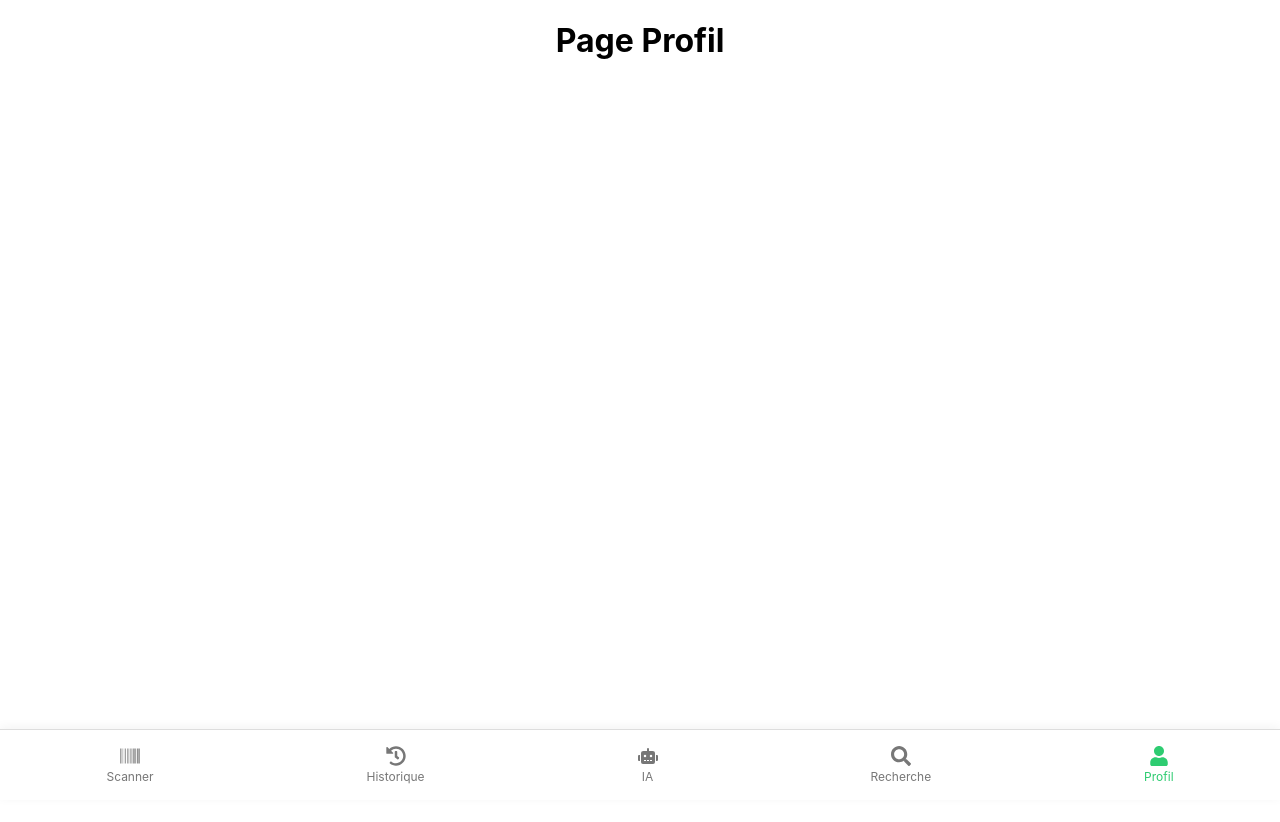
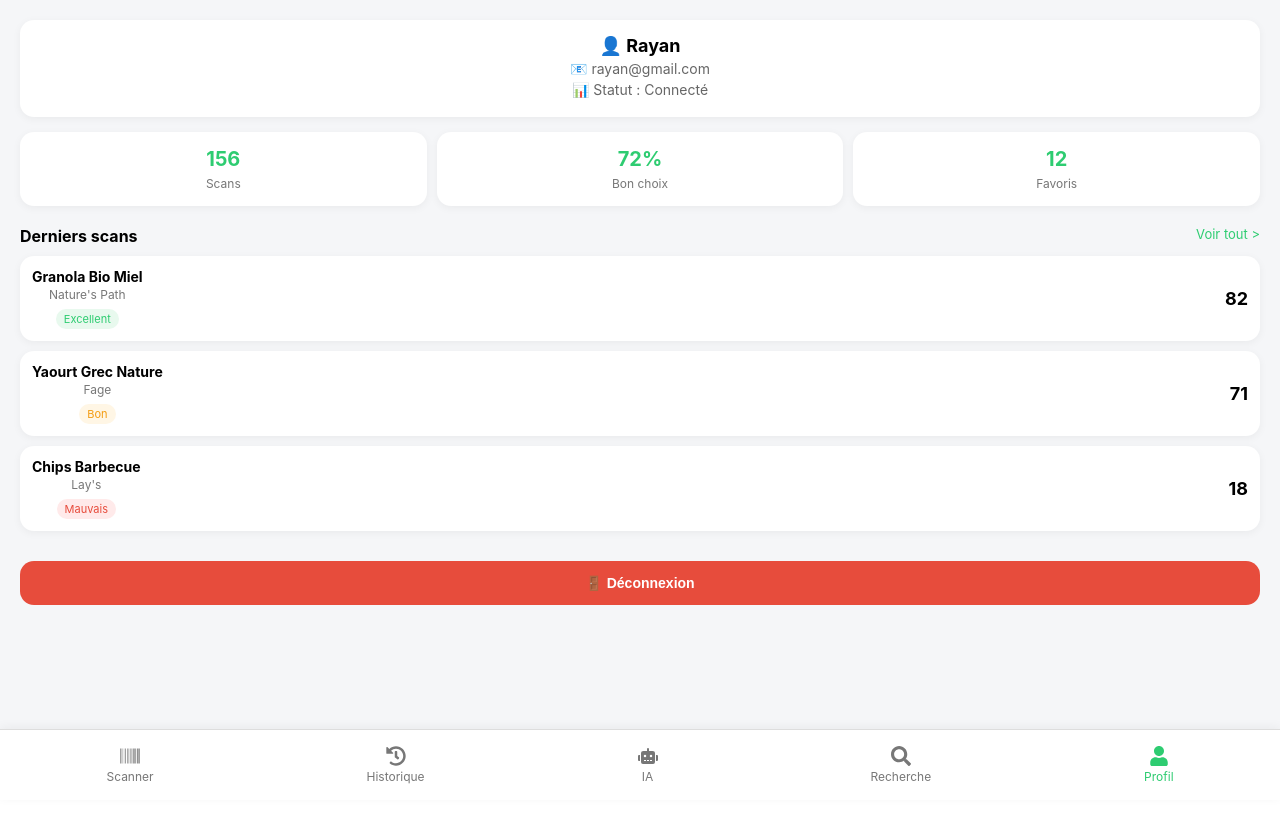
Before and after one commit to Rayan-bdo/FoodIQ, a React (Create React App) app in the folder frontend/: page /profil in a window 1280 px wide. Shown: the top 822 px of the page. Before the commit the page ends 800 px from the top, so only its background shows below. Built offline with nearby package versions, Linux system fonts and the light colour scheme.

Commit message:
test termine

```diff
--- a/frontend/src/App.js
+++ b/frontend/src/App.js
@@ -3,12 +3,13 @@ import { BrowserRouter as Router, Routes, Route, useLocation } from 'react-route
 import { AnimatePresence, motion } from 'framer-motion';
 import Navbar from './components/navbar/navbar';
 
-// IMPORT TES PAGES
+// PAGES
 import Scanner from './components/pages/Scanner';
 import Historique from './components/pages/Historique';
 import IA from './components/pages/IA';
 import Recherche from './components/pages/Recherche';
 import Profil from './components/pages/Profil';
+import Login from './components/pages/Login'; // 🔥 AJOUT IMPORTANT
 
 // 🎬 Animations
 const pageVariants = {
@@ -30,6 +31,13 @@ function AnimatedRoutes() {
   return (
     <AnimatePresence mode="wait">
       <Routes location={location} key={location.pathname}>
+
+        {/* 🔐 LOGIN = page d’entrée */}
+        <Route path="/" element={
+          <motion.div initial="initial" animate="in" exit="out" variants={pageVariants} transition={pageTransition}>
+            <Login />
+          </motion.div>
+        } />
 
         <Route path="/scanner" element={
           <motion.div initial="initial" animate="in" exit="out" variants={pageVariants} transition={pageTransition}>
@@ -61,10 +69,10 @@ function AnimatedRoutes() {
           </motion.div>
         } />
 
-        {/* Page par défaut */}
+        {/* fallback */}
         <Route path="*" element={
           <motion.div initial="initial" animate="in" exit="out" variants={pageVariants} transition={pageTransition}>
-            <Scanner />
+            <Login />
           </motion.div>
         } />
 
@@ -83,6 +91,7 @@ function App() {
           <AnimatedRoutes />
         </main>
 
+        {/* ⚠️ IMPORTANT: Navbar cachée sur login */}
         <Navbar />
 
       </div>
--- a/frontend/src/components/navbar/navbar.css
+++ b/frontend/src/components/navbar/navbar.css
@@ -1,22 +1,37 @@
 .navbar {
   position: fixed;
   bottom: 0;
+  left: 0;
+
   width: 100%;
   height: 70px;
+
   background-color: #ffffff;
+
   display: flex;
   justify-content: space-around;
   align-items: center;
+
   border-top: 1px solid #ddd;
   box-shadow: 0 -2px 10px rgba(0, 0, 0, 0.05);
+
+  z-index: 1000; /* 🔥 IMPORTANT : passe au-dessus du contenu */
+}
+
+/* 👇 évite que le contenu soit caché par la navbar */
+body {
+  margin: 0;
+  padding-bottom: 80px; /* 🔥 clé du fix global */
 }
 
 .nav-item {
   display: flex;
   flex-direction: column;
   align-items: center;
+
   font-size: 12px;
   color: #777;
+
   cursor: pointer;
   transition: all 0.2s ease;
 }
--- /dev/null
+++ b/frontend/src/components/pages/Login.css
@@ -0,0 +1,48 @@
+.login-container {
+  height: 100vh;
+  display: flex;
+  justify-content: center;
+  align-items: center;
+  background: #f9f9f9;
+}
+
+.login-card {
+  background: white;
+  padding: 30px;
+  border-radius: 12px;
+  box-shadow: 0 10px 30px rgba(0,0,0,0.1);
+  width: 320px;
+  text-align: center;
+}
+
+.login-form {
+  display: flex;
+  flex-direction: column;
+  margin-top: 20px;
+}
+
+.login-form input {
+  margin-bottom: 15px;
+  padding: 10px;
+  border-radius: 8px;
+  border: 1px solid #ccc;
+}
+
+.login-form input:focus {
+  border-color: #2ecc71;
+  outline: none;
+}
+
+.login-form button {
+  padding: 10px;
+  border: none;
+  border-radius: 8px;
+  background-color: #2ecc71;
+  color: white;
+  font-weight: bold;
+  cursor: pointer;
+}
+
+.login-form button:hover {
+  background-color: #27ae60;
+}
--- /dev/null
+++ b/frontend/src/components/pages/Login.jsx
@@ -0,0 +1,77 @@
+import React, { useState } from "react";
+import { useNavigate } from "react-router-dom";
+import "./Login.css";
+
+export default function Login() {
+  const [isLogin, setIsLogin] = useState(true);
+
+  const [email, setEmail] = useState("");
+  const [password, setPassword] = useState("");
+  const [username, setUsername] = useState("");
+
+  const navigate = useNavigate();
+
+  const handleSubmit = (e) => {
+    e.preventDefault();
+
+    if (email && password) {
+      if (isLogin) {
+        // LOGIN
+        localStorage.setItem("user", JSON.stringify({ email }));
+        navigate("/profil");
+      } else {
+        // REGISTER
+        localStorage.setItem("user", JSON.stringify({ email, username }));
+        navigate("/profil");
+      }
+    } else {
+      alert("Remplis tous les champs !");
+    }
+  };
+
+  return (
+    <div className="login-container">
+      <div className="login-card">
+
+        <h2>{isLogin ? "Se connecter" : "S'inscrire"}</h2>
+
+        <form onSubmit={handleSubmit} className="login-form">
+
+          {!isLogin && (
+            <input
+              type="text"
+              placeholder="Nom d'utilisateur"
+              onChange={(e) => setUsername(e.target.value)}
+            />
+          )}
+
+          <input
+            type="email"
+            placeholder="Email"
+            onChange={(e) => setEmail(e.target.value)}
+          />
+
+          <input
+            type="password"
+            placeholder="Mot de passe"
+            onChange={(e) => setPassword(e.target.value)}
+          />
+
+          <button type="submit">
+            {isLogin ? "Connexion" : "Créer un compte"}
+          </button>
+        </form>
+
+        <p
+          onClick={() => setIsLogin(!isLogin)}
+          style={{ cursor: "pointer", color: "#2ecc71", marginTop: "10px" }}
+        >
+          {isLogin
+            ? "Pas de compte ? S'inscrire"
+            : "Déjà un compte ? Se connecter"}
+        </p>
+
+      </div>
+    </div>
+  );
+}
--- /dev/null
+++ b/frontend/src/components/pages/Profil.css
@@ -0,0 +1,155 @@
+.profil-container {
+  padding: 20px;
+  padding-bottom: 110px; /* 🔥 évite que la navbar cache le bouton */
+  background: #f5f6f8;
+  min-height: 100vh;
+  box-sizing: border-box;
+}
+
+/* 👤 HEADER USER */
+.user-header {
+  background: white;
+  padding: 15px;
+  border-radius: 14px;
+  margin-bottom: 15px;
+  box-shadow: 0 2px 8px rgba(0, 0, 0, 0.05);
+}
+
+.user-header h2 {
+  margin: 0;
+  font-size: 18px;
+}
+
+.user-header p {
+  margin: 4px 0;
+  color: #666;
+  font-size: 14px;
+}
+
+/* 📊 STATS */
+.stats-container {
+  display: flex;
+  gap: 10px;
+  margin-bottom: 20px;
+}
+
+.stat-card {
+  flex: 1;
+  background: white;
+  padding: 15px;
+  border-radius: 14px;
+  text-align: center;
+  box-shadow: 0 2px 8px rgba(0, 0, 0, 0.05);
+}
+
+.stat-card h3 {
+  margin: 0;
+  font-size: 20px;
+  color: #2ecc71;
+}
+
+.stat-card p {
+  margin: 5px 0 0;
+  font-size: 12px;
+  color: #777;
+}
+
+/* 📜 HISTORY */
+.history-container {
+  margin-bottom: 20px;
+}
+
+.history-header {
+  display: flex;
+  justify-content: space-between;
+  margin-bottom: 10px;
+}
+
+.history-header h3 {
+  margin: 0;
+  font-size: 16px;
+}
+
+.history-header span {
+  font-size: 13px;
+  color: #2ecc71;
+  cursor: pointer;
+}
+
+/* 🧾 SCAN CARD */
+.scan-card {
+  display: flex;
+  justify-content: space-between;
+  align-items: center;
+
+  background: white;
+  padding: 12px;
+  border-radius: 14px;
+  margin-bottom: 10px;
+
+  box-shadow: 0 2px 8px rgba(0, 0, 0, 0.05);
+}
+
+.scan-card h4 {
+  margin: 0;
+  font-size: 14px;
+}
+
+.scan-card p {
+  margin: 2px 0;
+  font-size: 12px;
+  color: #777;
+}
+
+/* 🏷 LABELS */
+.label {
+  font-size: 11px;
+  padding: 3px 8px;
+  border-radius: 10px;
+  display: inline-block;
+  margin-top: 5px;
+}
+
+.label.excellent {
+  background: #e8f9ee;
+  color: #2ecc71;
+}
+
+.label.bon {
+  background: #fff6e5;
+  color: #f39c12;
+}
+
+.label.mauvais {
+  background: #ffeaea;
+  color: #e74c3c;
+}
+
+/* 🔢 SCORE */
+.score {
+  font-size: 18px;
+  font-weight: bold;
+}
+
+/* 🚪 LOGOUT BUTTON */
+.logout-btn {
+  width: 100%;
+  padding: 14px;
+
+  background: #e74c3c;
+  color: white;
+  border: none;
+  border-radius: 14px;
+
+  font-size: 14px;
+  font-weight: bold;
+
+  cursor: pointer;
+
+  margin-top: 10px;
+  margin-bottom: 20px;
+}
+
+.logout-btn:hover {
+  background: #c0392b;
+}
--- a/frontend/src/components/pages/Profil.jsx
+++ b/frontend/src/components/pages/Profil.jsx
@@ -1,7 +1,101 @@
 import React from "react";
+import { useNavigate } from "react-router-dom";
+import "./Profil.css";
 
-const Profil = () => {
-  return <h1>Page Profil</h1>;
-};
+export default function Profil() {
+  const navigate = useNavigate();
 
-export default Profil;
+  const user = JSON.parse(localStorage.getItem("user"));
+
+  const handleLogout = () => {
+    localStorage.removeItem("user");
+    navigate("/");
+  };
+
+  const stats = {
+    scans: 156,
+    goodRate: 72,
+    favoris: 12,
+  };
+
+  const scans = [
+    {
+      name: "Granola Bio Miel",
+      brand: "Nature's Path",
+      score: 82,
+      label: "Excellent",
+    },
+    {
+      name: "Yaourt Grec Nature",
+      brand: "Fage",
+      score: 71,
+      label: "Bon",
+    },
+    {
+      name: "Chips Barbecue",
+      brand: "Lay's",
+      score: 18,
+      label: "Mauvais",
+    },
+  ];
+
+  return (
+    <div className="profil-container">
+
+      {/* 👤 USER HEADER */}
+      <div className="user-header">
+        <h2>👤 {user?.username || "Rayan"}</h2>
+        <p>📧 {user?.email || "rayan@gmail.com"}</p>
+        <p>📊 Statut : Connecté</p>
+      </div>
+
+      {/* 📊 STATS */}
+      <div className="stats-container">
+        <div className="stat-card">
+          <h3>{stats.scans}</h3>
+          <p>Scans</p>
+        </div>
+
+        <div className="stat-card">
+          <h3>{stats.goodRate}%</h3>
+          <p>Bon choix</p>
+        </div>
+
+        <div className="stat-card">
+          <h3>{stats.favoris}</h3>
+          <p>Favoris</p>
+        </div>
+      </div>
+
+      {/* 📜 HISTORY */}
+      <div className="history-container">
+        <div className="history-header">
+          <h3>Derniers scans</h3>
+          <span>Voir tout &gt;</span>
+        </div>
+
+        {scans.map((item, index) => (
+          <div key={index} className="scan-card">
+            <div>
+              <h4>{item.name}</h4>
+              <p>{item.brand}</p>
+              <span className={`label ${item.label.toLowerCase()}`}>
+                {item.label}
+              </span>
+            </div>
+
+            <div className={`score ${item.label.toLowerCase()}`}>
+              {item.score}
+            </div>
+          </div>
+        ))}
+      </div>
+
+      {/* 🚪 LOGOUT */}
+      <button className="logout-btn" onClick={handleLogout}>
+        🚪 Déconnexion
+      </button>
+
+    </div>
+  );
+}
```
Also changed, not shown: frontend/src/components/navbar/navbar.jsx (line endings or trailing spaces).
